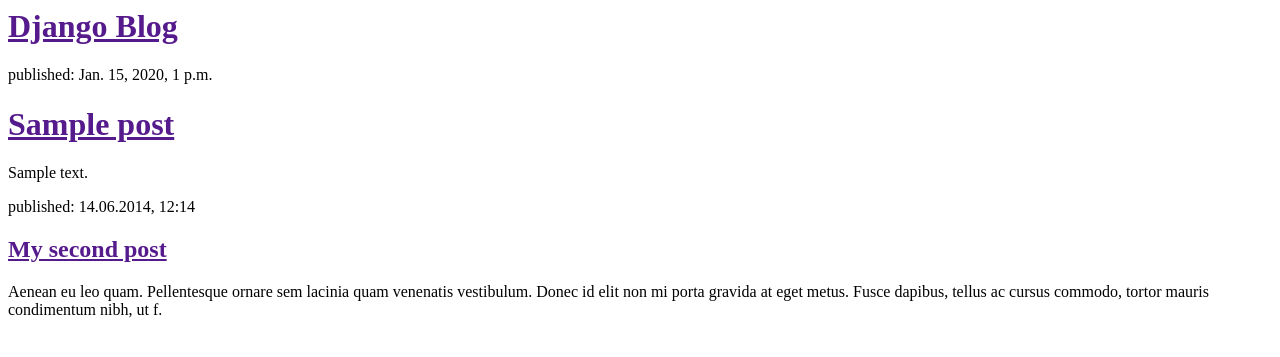
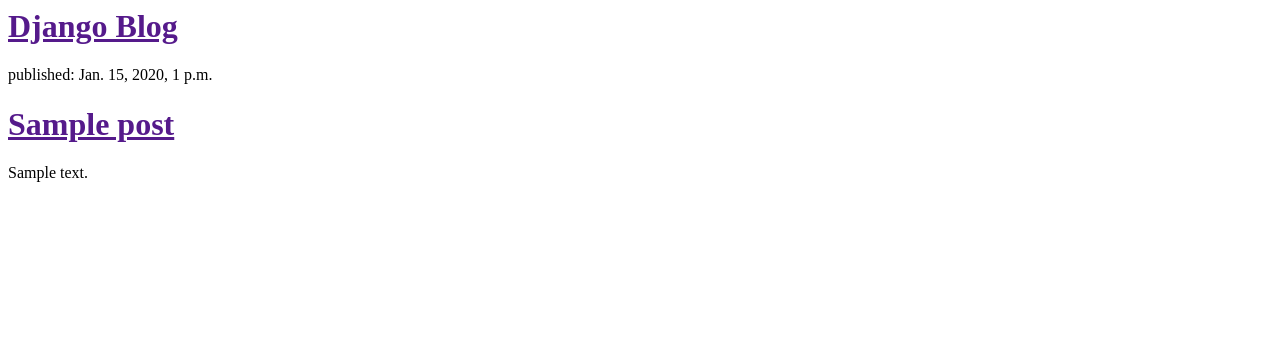
Before and after one commit to kaw2408/my-first-blog, a Django app: template blog/templates/blog/post_list.html in a window 1280 px wide. Shown: the top 357 px of the page. Run offline with Django 3.2, Linux system fonts and the light colour scheme; the template is opened without the code that fills it: values that come from a table or form of the project are taken from there, others are empty; tables that the repository leaves empty hold one stand-in row (values such as "Sample post").

Commit message:
Modified templates to display posts from database-2

```diff
--- a/blog/templates/blog/post_list.html
+++ b/blog/templates/blog/post_list.html
@@ -6,21 +6,12 @@
             <div>
                 <h1><a href="">Django Blog</a></h1>
             </div>
-
-            <div>
-                {% for post in posts %}
+    {% for post in posts %}
         <div>
             <p>published: {{ post.published_date }}</p>
             <h1><a href="">{{ post.title }}</a></h1>
             <p>{{ post.text|linebreaksbr }}</p>
         </div>
     {% endfor %}
-            </div>
-
-            <div>
-                <p>published: 14.06.2014, 12:14</p>
-                <h2><a href="">My second post</a></h2>
-                <p>Aenean eu leo quam. Pellentesque ornare sem lacinia quam venenatis vestibulum. Donec id elit non mi porta gravida at eget metus. Fusce dapibus, tellus ac cursus commodo, tortor mauris condimentum nibh, ut f.</p>
-            </div>
         </body>
     </html>
```
